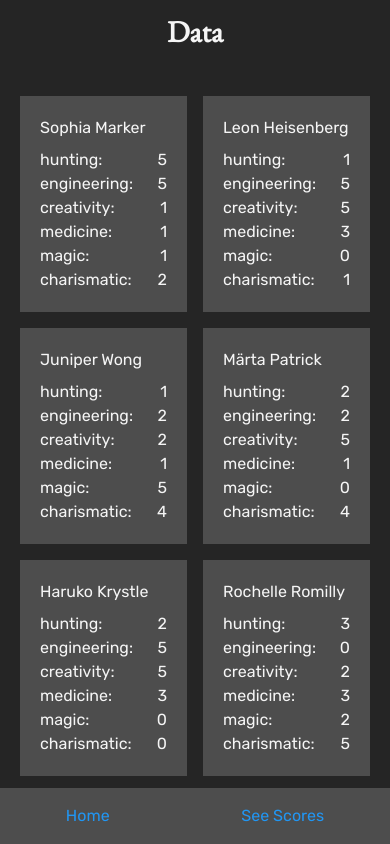
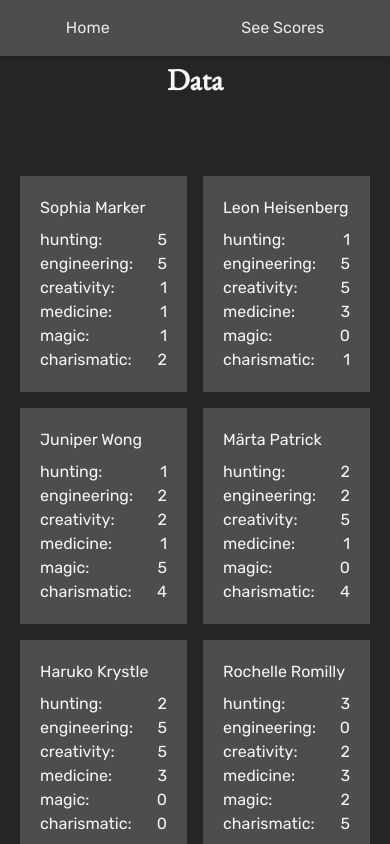
Before and after one commit to Vic-ong/paul-the-octopus-v2, a Vue app: page /data in a window 390 px wide. Built offline with nearby package versions, Linux system fonts and the light colour scheme.

Commit message:
feat(): Add initBreakpoints and move mobile menu to top

```diff
--- a/src/App.vue
+++ b/src/App.vue
@@ -16,9 +16,13 @@
 
 <script lang="ts">
 import { defineComponent } from 'vue';
+import { initBreakpoints } from './composables/breakpoints';
 
 export default defineComponent({
   name: 'App',
+  setup() {
+    initBreakpoints();
+  },
 });
 </script>
 
--- a/src/components/Header.vue
+++ b/src/components/Header.vue
@@ -14,14 +14,17 @@
   </div>
   <div v-else>
     <div
-      class="h-16 flex justify-center items-center heading"
+      class="h-14 w-screen flex justify-around items-center bg-gray-darken shadow-md"
       :class="fixed ? 'fixed z-10 w-full bg-dark' : ''"
     >
-      <slot />
-    </div>
-    <div class="absolute bottom-0 left-0 z-50 h-14 w-screen flex justify-around items-center bg-gray-darken">
       <slot name="left" />
       <slot name="right" />
+    </div>
+    <div
+      class="h-16 flex justify-center items-center heading"
+      :class="fixed ? 'pt-20' : ''"
+    >
+      <slot />
     </div>
   </div>
 </template>
--- a/src/composables/breakpoints.ts
+++ b/src/composables/breakpoints.ts
@@ -18,10 +18,12 @@ const windowWidth = ref(window.innerWidth);
 
 const onWidthChange = () => windowWidth.value = window.innerWidth;
 
-export const useBreakpoints = (): ComputedRef<Breakpoints> => {
+export const initBreakpoints = (): void => {
   onMounted(() => window.addEventListener('resize', onWidthChange));
   onUnmounted(() => window.removeEventListener('resize', onWidthChange));
+};
 
+export const useBreakpoints = (): ComputedRef<Breakpoints> => {
   const breakpoints = computed((): Breakpoints => {
     return {
       'xs': windowWidth.value <= 639,
--- a/src/views/Compatibility.vue
+++ b/src/views/Compatibility.vue
@@ -7,12 +7,18 @@
       <Header fixed>
         Compatibility Analysis
         <template #left>
-          <router-link :to="{ name: 'home' }">
+          <router-link
+            class="text-gray"
+            :to="{ name: 'home' }"
+          >
             Home
           </router-link>
         </template>
         <template #right>
-          <router-link :to="{ name: 'data' }">
+          <router-link
+            class="text-gray"
+            :to="{ name: 'data' }"
+          >
             See Data
           </router-link>
         </template>
@@ -26,7 +32,10 @@
 
           <div class="text-left">
             We're happy to have you joining this group of wonderful people with diversed skillset! 🎉 Now, let's see who you could team up with within
-            <router-link :to="{ name: 'data' }">
+            <router-link
+              class="text-gray"
+              :to="{ name: 'data' }"
+            >
               this list of users
             </router-link>
             to boost your chances of winning in various situations while leaving room for others to find success too.
--- a/src/views/DataView.vue
+++ b/src/views/DataView.vue
@@ -7,12 +7,18 @@
       <Header fixed>
         Data
         <template #left>
-          <router-link :to="{ name: 'home' }">
+          <router-link
+            class="text-gray"
+            :to="{ name: 'home' }"
+          >
             Home
           </router-link>
         </template>
         <template #right>
-          <router-link :to="{ name: 'compatibility' }">
+          <router-link
+            class="text-gray"
+            :to="{ name: 'compatibility' }"
+          >
             See Scores
           </router-link>
         </template>
--- a/src/views/NewCharacter.vue
+++ b/src/views/NewCharacter.vue
@@ -3,12 +3,18 @@
     <Header>
       Create your character!
       <template #left>
-        <router-link :to="{ name: 'home' }">
+        <router-link
+          class="sm-below:text-gray"
+          :to="{ name: 'home' }"
+        >
           Home
         </router-link>
       </template>
       <template #right>
-        <router-link :to="{ name: 'data' }">
+        <router-link
+          class="sm-below:text-gray"
+          :to="{ name: 'data' }"
+        >
           See Data
         </router-link>
       </template>
```
